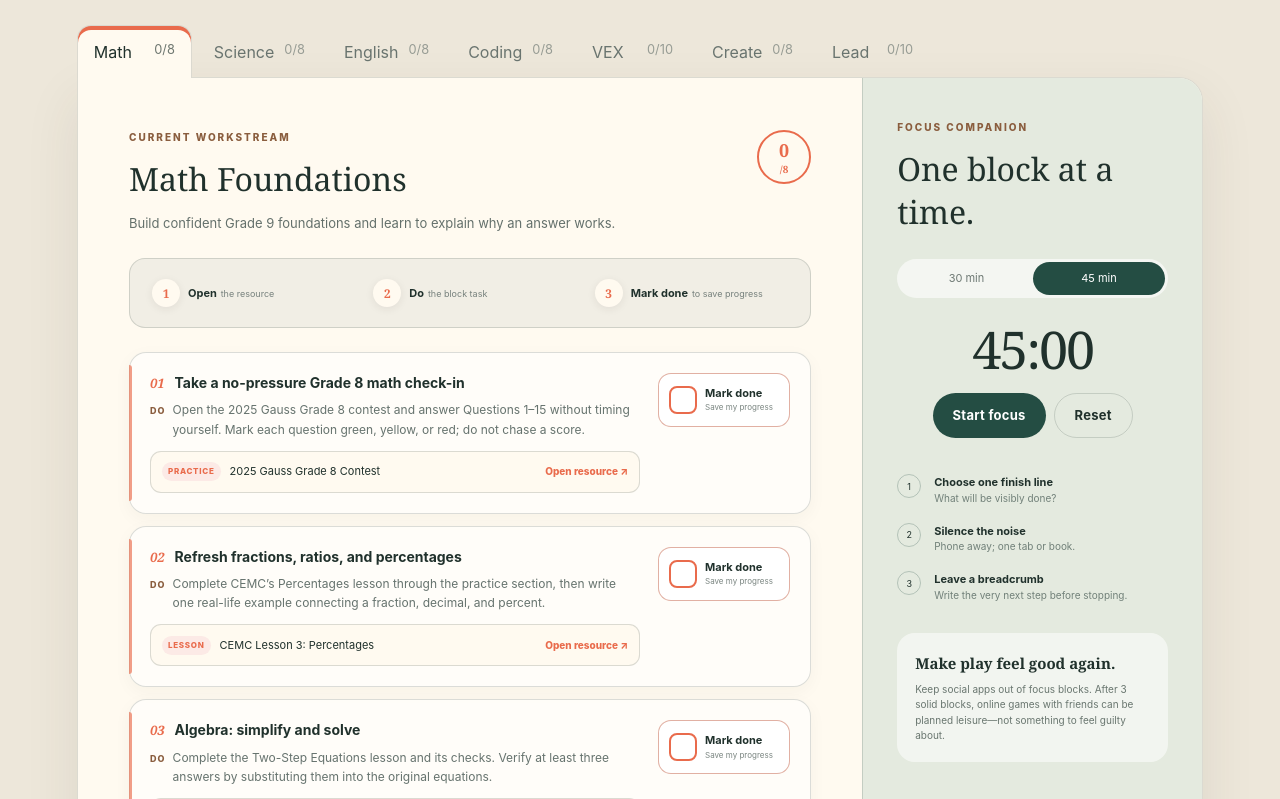
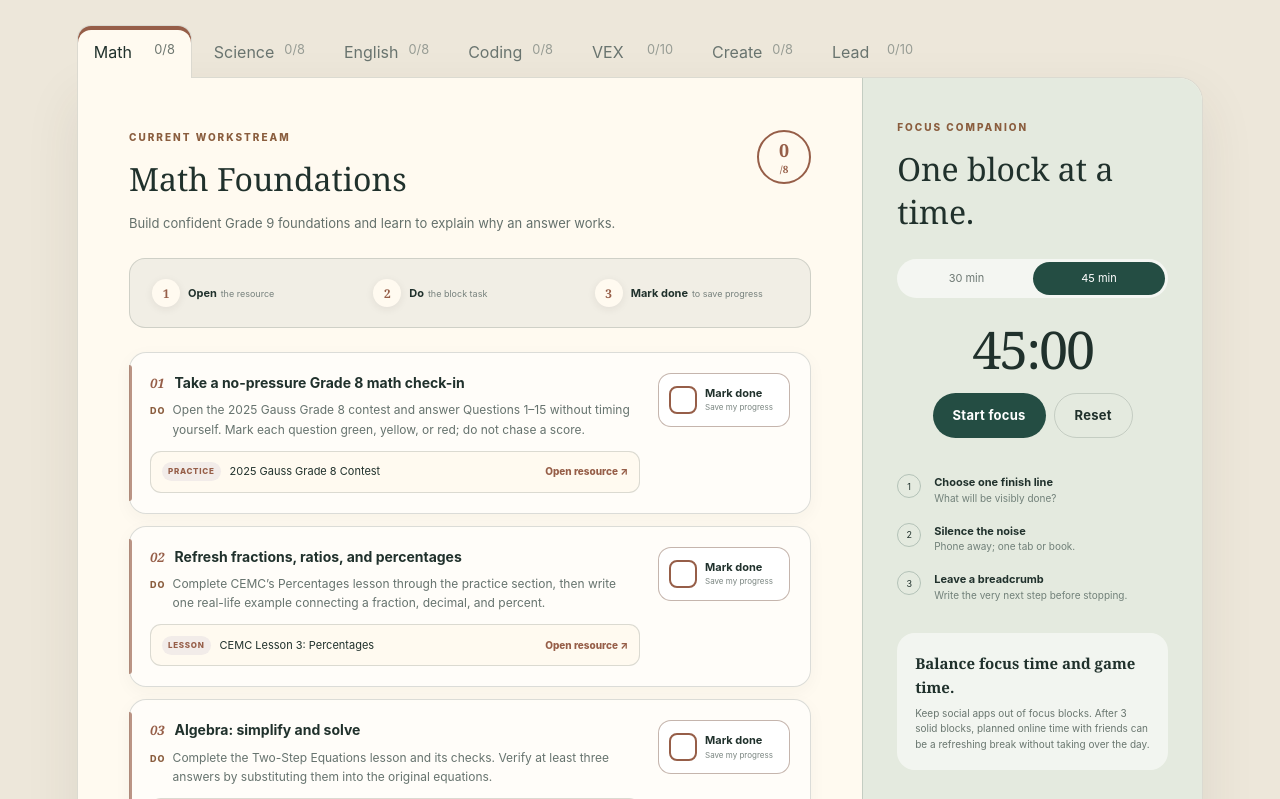
Before and after one commit to r-chen/northstar-study-studio, a Next.js app: page / in a window 1280 px wide. Shown: the part 981-1780 px from the top of the page. Built offline with nearby package versions, Linux system fonts and the light colour scheme.

Commit message:
Calm study accents and revise game-time copy

```diff
--- a/app/globals.css
+++ b/app/globals.css
@@ -72,48 +72,48 @@ h1 em { color: #a44f37; font-weight: 400; }
 .section-heading h2, .principles > h2 { margin-bottom: 0; font: 500 clamp(35px, 4vw, 56px)/1.02 var(--serif); letter-spacing: -.035em; }
 .section-heading > p { max-width: 500px; color: #68736e; font-size: 13px; line-height: 1.7; }
 .subject-tabs { max-width: 1300px; margin: 0 auto -1px; display: flex; align-items: flex-end; gap: 5px; overflow-x: auto; scrollbar-width: thin; }
-.subject-tabs button { min-width: 115px; padding: 14px 16px; display: flex; justify-content: space-between; gap: 10px; border: 1px solid transparent; border-bottom: 0; border-radius: 14px 14px 0 0; background: transparent; color: #69746f; white-space: nowrap; cursor: pointer; transition: background .2s ease, color .2s ease, transform .2s ease; }
+.subject-tabs button { --subject-ui: color-mix(in srgb, var(--subject) 58%, var(--green)); min-width: 115px; padding: 14px 16px; display: flex; justify-content: space-between; gap: 10px; border: 1px solid transparent; border-bottom: 0; border-radius: 14px 14px 0 0; background: transparent; color: #69746f; white-space: nowrap; cursor: pointer; transition: background .2s ease, color .2s ease, transform .2s ease; }
 .subject-tabs button:hover { background: rgba(255,255,255,.38); color: var(--ink); }
-.subject-tabs button.active { background: var(--cream); border-color: var(--line); color: var(--ink); box-shadow: inset 0 4px 0 var(--subject); }
+.subject-tabs button.active { background: var(--cream); border-color: var(--line); color: var(--ink); box-shadow: inset 0 4px 0 var(--subject-ui); }
 .subject-tabs small { opacity: .65; }
 .work-grid { max-width: 1300px; margin: 0 auto; display: grid; grid-template-columns: minmax(0, 1fr) 340px; border: 1px solid var(--line); border-radius: 0 24px 24px 24px; overflow: hidden; background: var(--cream); box-shadow: 0 22px 55px rgba(70,58,40,.09); }
-.lesson-panel { padding: clamp(26px, 4vw, 54px); }
+.lesson-panel { --subject-ui: color-mix(in srgb, var(--subject) 58%, var(--green)); padding: clamp(26px, 4vw, 54px); }
 .lesson-intro { display: flex; justify-content: space-between; align-items: flex-start; }
 .lesson-intro h3, .focus-panel h3 { font: 500 32px var(--serif); margin-bottom: 0; }
-.completion-ring { width: 54px; height: 54px; border: 2px solid var(--subject); border-radius: 50%; display: grid; place-content: center; text-align: center; font: 600 18px var(--serif); color: var(--subject); }
+.completion-ring { width: 54px; height: 54px; border: 2px solid var(--subject-ui); border-radius: 50%; display: grid; place-content: center; text-align: center; font: 600 18px var(--serif); color: var(--subject-ui); }
 .completion-ring small { font-size: 10px; }
 .purpose { max-width: 670px; margin: 13px 0 24px; color: #64706b; font-size: 13px; line-height: 1.65; }
 .lesson-guide { margin: 0 0 24px; padding: 12px; display: grid; grid-template-columns: repeat(3, 1fr); gap: 8px; border: 1px solid var(--line); border-radius: 16px; background: #f1eee5; }
 .lesson-guide > div { min-width: 0; padding: 8px 10px; display: grid; grid-template-columns: 28px 1fr; align-items: center; gap: 8px; }
-.lesson-guide span { width: 28px; height: 28px; display: grid; place-items: center; border-radius: 50%; background: var(--cream); color: var(--subject); font: 700 12px var(--serif); box-shadow: 0 2px 8px rgba(45,43,34,.08); }
+.lesson-guide span { width: 28px; height: 28px; display: grid; place-items: center; border-radius: 50%; background: var(--cream); color: var(--subject-ui); font: 700 12px var(--serif); box-shadow: 0 2px 8px rgba(45,43,34,.08); }
 .lesson-guide p { margin: 0; color: #77817d; font-size: 9px; line-height: 1.35; white-space: nowrap; }
 .lesson-guide strong { display: inline; margin-right: .35em; color: var(--ink); font-size: 11px; }
 .task-list { margin: 0; padding: 0; display: grid; gap: 12px; list-style: none; }
 .task-list li { position: relative; display: grid; grid-template-columns: minmax(0, 1fr) 132px; align-items: start; gap: 18px; padding: 20px; border: 1px solid var(--line); border-radius: 17px; background: rgba(255,255,255,.58); box-shadow: 0 5px 18px rgba(56,49,35,.04); transition: border-color .2s ease, box-shadow .2s ease, transform .2s ease, background .2s ease; }
-.task-list li::before { content: ""; position: absolute; inset: 12px auto 12px -1px; width: 3px; border-radius: 0 4px 4px 0; background: var(--subject); opacity: .65; }
-.task-list li:not(.done):hover { border-color: color-mix(in srgb, var(--subject) 45%, var(--line)); background: white; box-shadow: 0 10px 28px rgba(56,49,35,.08); transform: translateY(-1px); }
+.task-list li::before { content: ""; position: absolute; inset: 12px auto 12px -1px; width: 3px; border-radius: 0 4px 4px 0; background: var(--subject-ui); opacity: .65; }
+.task-list li:not(.done):hover { border-color: color-mix(in srgb, var(--subject-ui) 45%, var(--line)); background: white; box-shadow: 0 10px 28px rgba(56,49,35,.08); transform: translateY(-1px); }
 .task-content { min-width: 0; }
 .task-heading { display: flex; align-items: baseline; gap: 10px; }
-.task-number { flex: 0 0 auto; color: var(--subject); font: italic 600 13px var(--serif); }
+.task-number { flex: 0 0 auto; color: var(--subject-ui); font: italic 600 13px var(--serif); }
 .task-title { color: var(--ink); font-size: 14px; line-height: 1.45; }
 .task-list .task-action { margin: 7px 0 0; display: grid; grid-template-columns: auto minmax(0, 1fr); align-items: baseline; gap: 7px; color: #66736e; font-size: 12px; line-height: 1.6; }
 .task-action > span:first-child { color: #8a5d3e; font-size: 9px; font-weight: 850; letter-spacing: .12em; text-transform: uppercase; white-space: nowrap; }
 .task-resource { margin-top: 12px; min-height: 42px; padding: 9px 11px; display: grid; grid-template-columns: auto minmax(0, 1fr) auto; align-items: center; gap: 9px; border: 1px solid var(--line); border-radius: 11px; background: var(--cream); color: var(--ink); text-decoration: none; font-size: 11px; line-height: 1.35; transition: border-color .2s ease, background .2s ease, transform .2s ease; }
-.task-resource:hover { border-color: var(--subject); background: white; transform: translateY(-1px); }
-.resource-kind { padding: 4px 6px; border-radius: 999px; background: color-mix(in srgb, var(--subject) 14%, white); color: var(--subject); font-size: 8px; font-weight: 850; letter-spacing: .09em; text-transform: uppercase; }
-.resource-open { color: var(--subject); font-size: 10px; font-weight: 800; white-space: nowrap; }
-.complete-button { width: 132px; min-height: 54px; padding: 9px 10px; display: grid; grid-template-columns: 28px 1fr; align-items: center; gap: 8px; border: 1px solid color-mix(in srgb, var(--subject) 40%, var(--line)); border-radius: 13px; background: white; color: var(--ink); text-align: left; cursor: pointer; transition: background .2s ease, border-color .2s ease, transform .2s ease; }
-.complete-button:hover { border-color: var(--subject); background: color-mix(in srgb, var(--subject) 6%, white); transform: translateY(-1px); }
-.status-check { width: 28px; height: 28px; display: grid; place-items: center; border: 2px solid var(--subject); border-radius: 8px; color: white; font-size: 14px; font-weight: 900; }
+.task-resource:hover { border-color: var(--subject-ui); background: white; transform: translateY(-1px); }
+.resource-kind { padding: 4px 6px; border-radius: 999px; background: color-mix(in srgb, var(--subject-ui) 12%, white); color: var(--subject-ui); font-size: 8px; font-weight: 850; letter-spacing: .09em; text-transform: uppercase; }
+.resource-open { color: var(--subject-ui); font-size: 10px; font-weight: 800; white-space: nowrap; }
+.complete-button { width: 132px; min-height: 54px; padding: 9px 10px; display: grid; grid-template-columns: 28px 1fr; align-items: center; gap: 8px; border: 1px solid color-mix(in srgb, var(--subject-ui) 32%, var(--line)); border-radius: 13px; background: white; color: var(--ink); text-align: left; cursor: pointer; transition: background .2s ease, border-color .2s ease, transform .2s ease; }
+.complete-button:hover { border-color: var(--subject-ui); background: color-mix(in srgb, var(--subject-ui) 5%, white); transform: translateY(-1px); }
+.status-check { width: 28px; height: 28px; display: grid; place-items: center; border: 2px solid var(--subject-ui); border-radius: 8px; color: white; font-size: 14px; font-weight: 900; }
 .status-copy { min-width: 0; display: grid; }
 .status-copy strong { font-size: 11px; line-height: 1.2; white-space: nowrap; }
 .status-copy small { margin-top: 3px; color: #7a8580; font-size: 8px; line-height: 1.2; }
-.task-list li.done { background: #edf3ea; border-color: color-mix(in srgb, var(--subject) 28%, var(--line)); box-shadow: none; }
+.task-list li.done { background: #edf3ea; border-color: color-mix(in srgb, var(--subject-ui) 24%, var(--line)); box-shadow: none; }
 .task-list li.done::before { opacity: 1; }
 .task-list li.done .task-title { color: #69746f; text-decoration: line-through; }
 .task-list li.done .task-action { color: #89928e; }
 .task-list li.done .task-resource { opacity: .72; }
-.task-list li.done .complete-button { border-color: var(--subject); background: var(--subject); color: white; }
+.task-list li.done .complete-button { border-color: var(--subject-ui); background: var(--subject-ui); color: white; }
 .task-list li.done .status-check { border-color: white; background: rgba(255,255,255,.16); }
 .task-list li.done .status-copy small { color: rgba(255,255,255,.75); }
 .add-task { margin-top: 18px; display: flex; border-bottom: 1px solid var(--line); }
--- a/app/page.tsx
+++ b/app/page.tsx
@@ -655,8 +655,8 @@ export default function Home() {
               <div><span>3</span><p><strong>Leave a breadcrumb</strong>Write the very next step before stopping.</p></div>
             </div>
             <div className="screen-note">
-              <strong>Make play feel good again.</strong>
-              <p>Keep social apps out of focus blocks. After 3 solid blocks, online games with friends can be planned leisure—not something to feel guilty about.</p>
+              <strong>Balance focus time and game time.</strong>
+              <p>Keep social apps out of focus blocks. After 3 solid blocks, planned online time with friends can be a refreshing break without taking over the day.</p>
             </div>
           </aside>
         </div>
```
